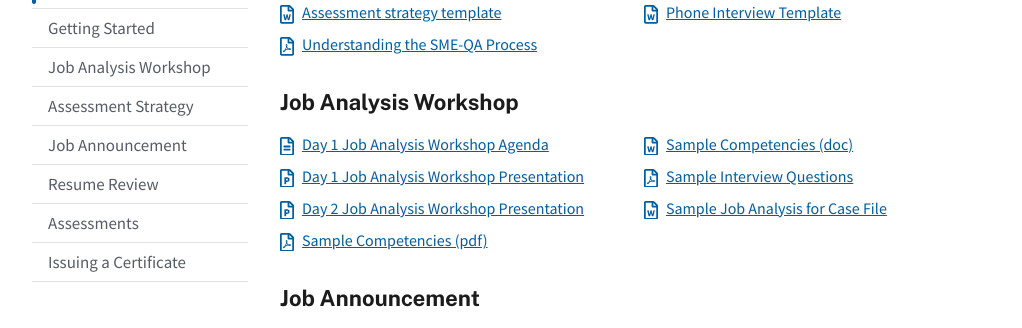
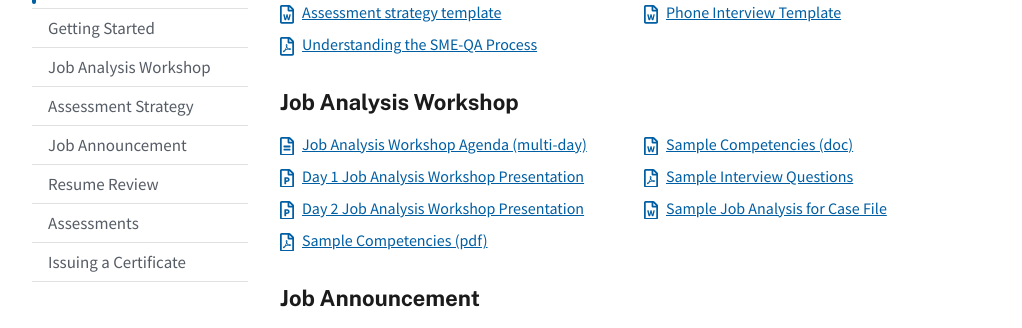
Before and after one commit to usds/SME-QA-Website, a Jekyll site: the page built from toolkit/index.html, in a window 1280 px wide and 900 px high, scrolled down 487 px. Shown: the part 126-454 px from the top of the window, without its empty margins (128-1150 px from the left). Built offline with Jekyll 4.4.1, drawn with Linux system fonts in a browser that asks for light colours.

Commit message:
Update job-analysis.html

```diff
--- a/_includes/toolkit/job-analysis.html
+++ b/_includes/toolkit/job-analysis.html
@@ -1,6 +1,6 @@
 <ul class="chp-toolkit__list">
   <li class="chp-toolkit__item">
-    <a href="{{ site.baseurl }}/toolkit/job-analysis/agenda-for-job-analysis-workshop/" class="chp-toolkit__link">{% include svg/file-alt.svg %}Day 1 Job Analysis Workshop Agenda
+    <a href="{{ site.baseurl }}/toolkit/job-analysis/agenda-for-job-analysis-workshop/" class="chp-toolkit__link">{% include svg/file-alt.svg %}Job Analysis Workshop Agenda (multi-day)
     </a>
   </li>
   <li class="chp-toolkit__item">
```
